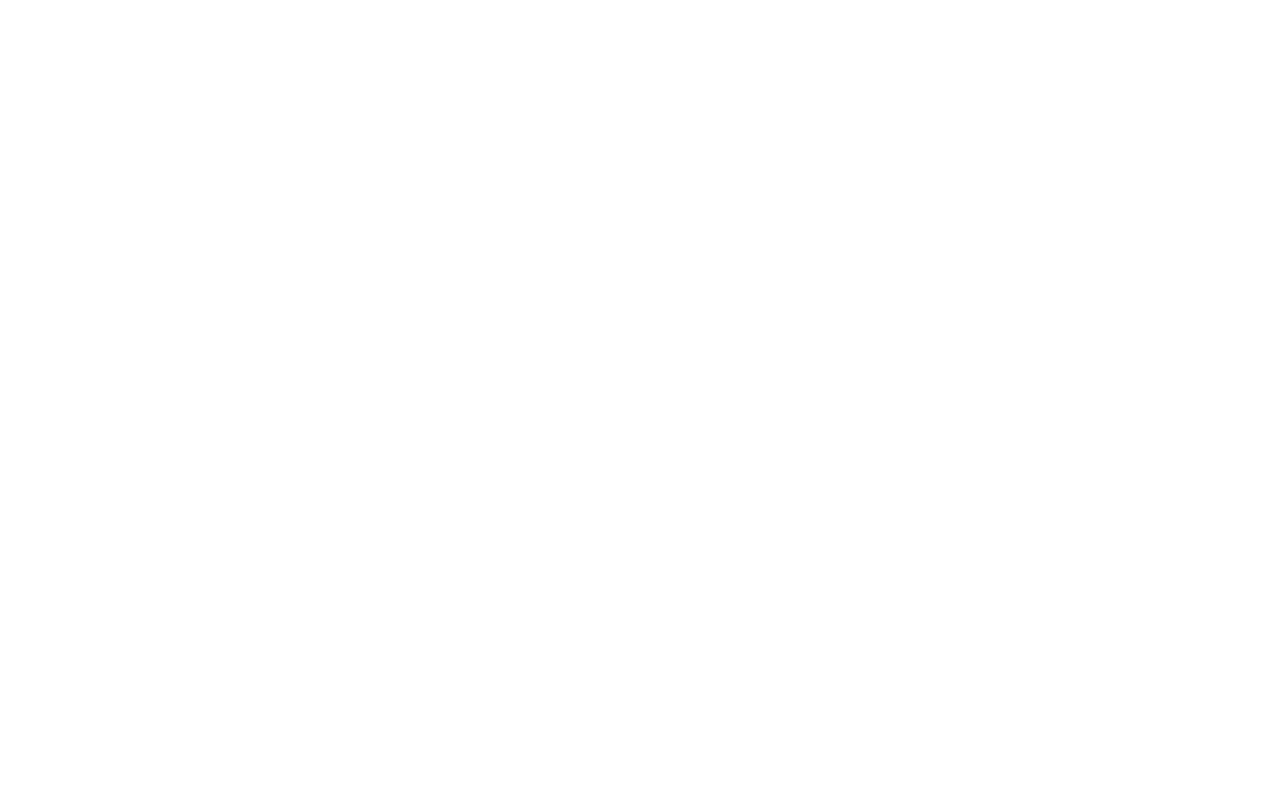
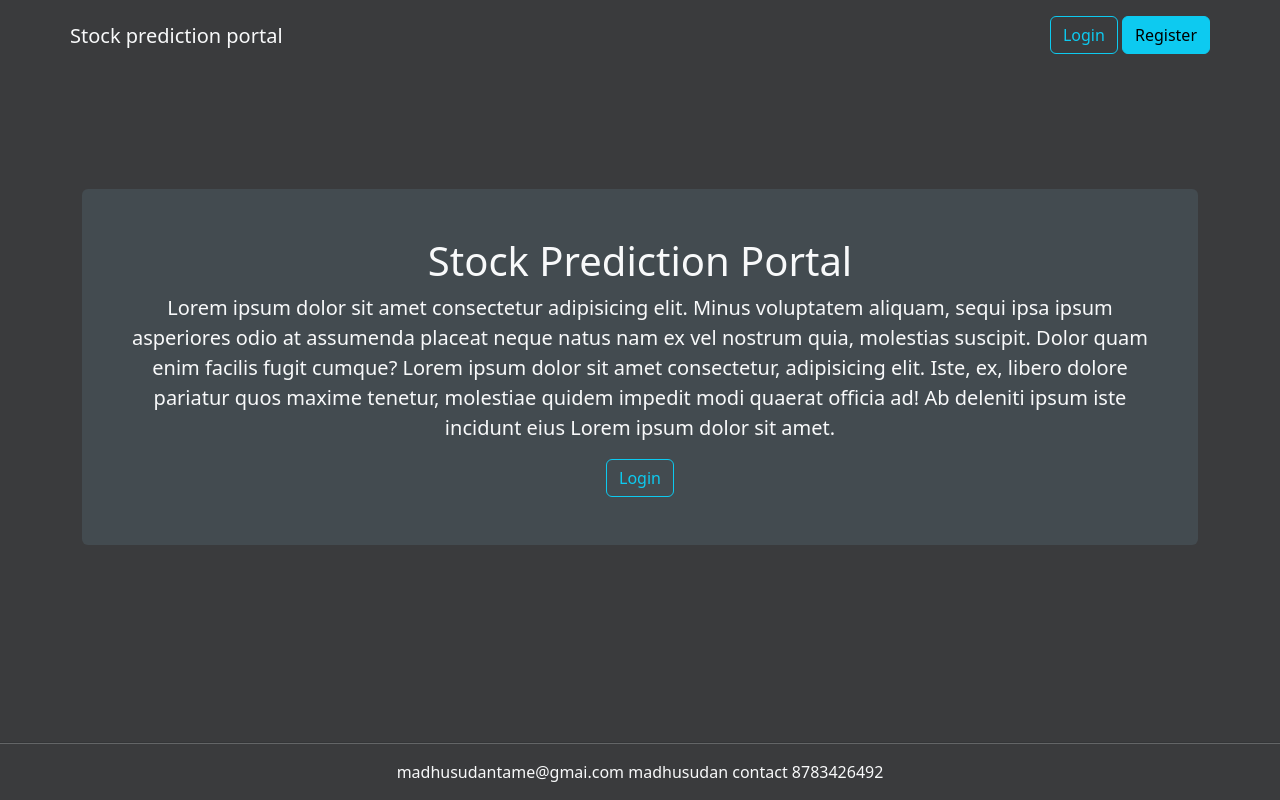
Before and after one commit to madhu45-cell/stock-prediction-portal, a React (Vite) app in the folder frontend/: page / in a window 1280 px wide. Built offline with nearby package versions, Linux system fonts and the light colour scheme.

Commit message:
homepage react

```diff
--- a/frontend/index.html
+++ b/frontend/index.html
@@ -4,9 +4,11 @@
     <meta charset="UTF-8" />
     <meta name="viewport" content="width=device-width, initial-scale=1.0" />
     <title>stock_prediction_portal</title>
+    <link href="https://cdn.jsdelivr.net/npm/bootstrap@5.3.8/dist/css/bootstrap.min.css" rel="stylesheet">
   </head>
   <body>
     <div id="root"></div>
     <script type="module" src="/src/main.jsx"></script>
+    <script src="https://cdn.jsdelivr.net/npm/bootstrap@5.3.8/dist/js/bootstrap.bundle.min.js"></script>
   </body>
 </html>
--- a/frontend/src/App.jsx
+++ b/frontend/src/App.jsx
@@ -1,11 +1,20 @@
 import { useState } from 'react'
-import reactLogo from './assets/react.svg'
-import './App.css'
+
+import './assets/css/style.css'
+import Header from './components/Header'
+import Main from './components/Main'
+import Footer from './components/Footer'
+
+
 
 function App() {
 
   return (
     <>
+    <Header/>
+    <Main/>
+    <Footer/>
+
     </>
   )
 }
--- /dev/null
+++ b/frontend/src/assets/css/style.css
@@ -0,0 +1,16 @@
+body{
+    background-color: rgb(58, 59, 61);
+}
+
+.bg-light-dark{
+     background-color: rgb(67, 75, 80);
+}
+#root{
+    display: flex;
+    flex-direction: column;
+    min-height: 100vh;
+}
+
+.container{
+    flex: 1;
+}
--- /dev/null
+++ b/frontend/src/components/Button.jsx
@@ -0,0 +1,13 @@
+import React from 'react'
+
+const Button = (props) => {
+  return (
+    <>
+      <a className={`btn ${props.className}`} href="#">
+        {props.text}
+      </a>
+    </>
+  )
+}
+
+export default Button
--- /dev/null
+++ b/frontend/src/components/Footer.jsx
@@ -0,0 +1,13 @@
+import React from 'react'
+
+const Footer = () => {
+  return (
+    <>
+    <footer className='footer py-3 my-3'></footer>
+    <hr className='border-bottom'/>
+    <p className='text-light text-center'>madhusudantame@gmai.com madhusudan contact 8783426492</p>
+    </>
+  )
+}
+
+export default Footer
--- /dev/null
+++ b/frontend/src/components/Header.jsx
@@ -0,0 +1,20 @@
+import React from 'react'
+import Button from './Button'
+
+const Header = () => {
+  return (
+    <>
+    <nav className='navbar container pt-3 pb-3 align-items-start'>
+      <a className='navbar-brand text-light ' href=''>Stock prediction portal</a>
+      <div>
+        <Button text='Login' className="btn-outline-info"/>
+        &nbsp;
+        <Button text='Register' className="btn-info"/>
+      </div>
+
+    </nav>
+    </>
+  )
+}
+
+export default Header
--- /dev/null
+++ b/frontend/src/components/Main.jsx
@@ -0,0 +1,21 @@
+import React from 'react'
+import Button from './Button'
+
+const Main = () => {
+  return (
+    <>
+    <div className='container '>
+      <div className='p-5 text-center bg-light-dark rounded'>
+        <h1 className='text-light'>Stock Prediction Portal</h1>
+        <p className='text-light lead'>Lorem ipsum dolor sit amet consectetur adipisicing elit. Minus voluptatem aliquam, sequi ipsa ipsum asperiores odio at assumenda placeat neque natus nam ex vel nostrum quia, molestias suscipit. Dolor quam enim facilis fugit cumque? Lorem ipsum dolor sit amet consectetur, adipisicing elit. Iste, ex, libero dolore pariatur quos maxime tenetur, molestiae quidem impedit modi quaerat officia ad! Ab deleniti ipsum iste incidunt eius Lorem ipsum dolor sit amet.</p>
+        <Button text='Login' className='btn-outline-info'/>
+
+
+      </div>
+
+    </div>
+    </>
+  )
+}
+
+export default Main
```
